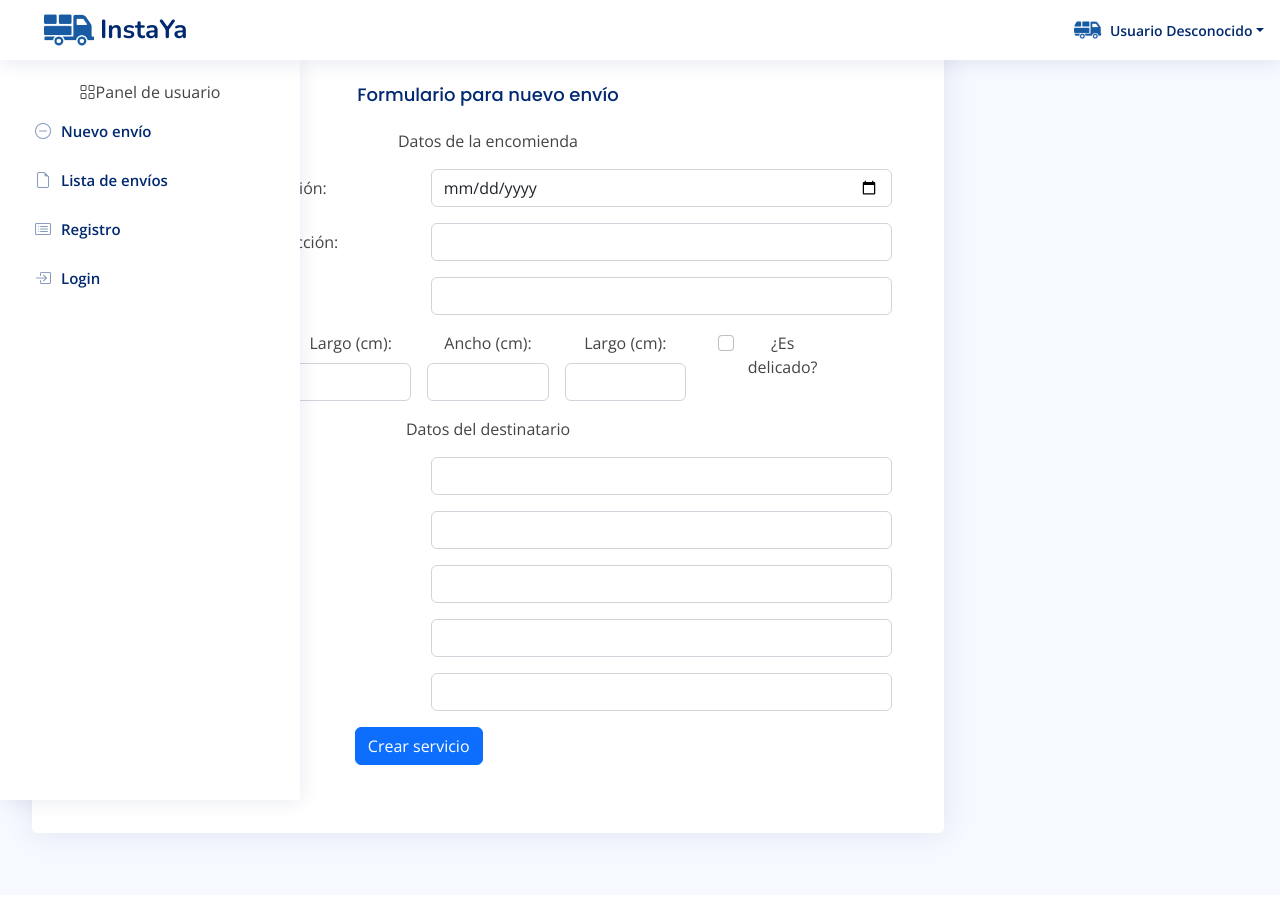
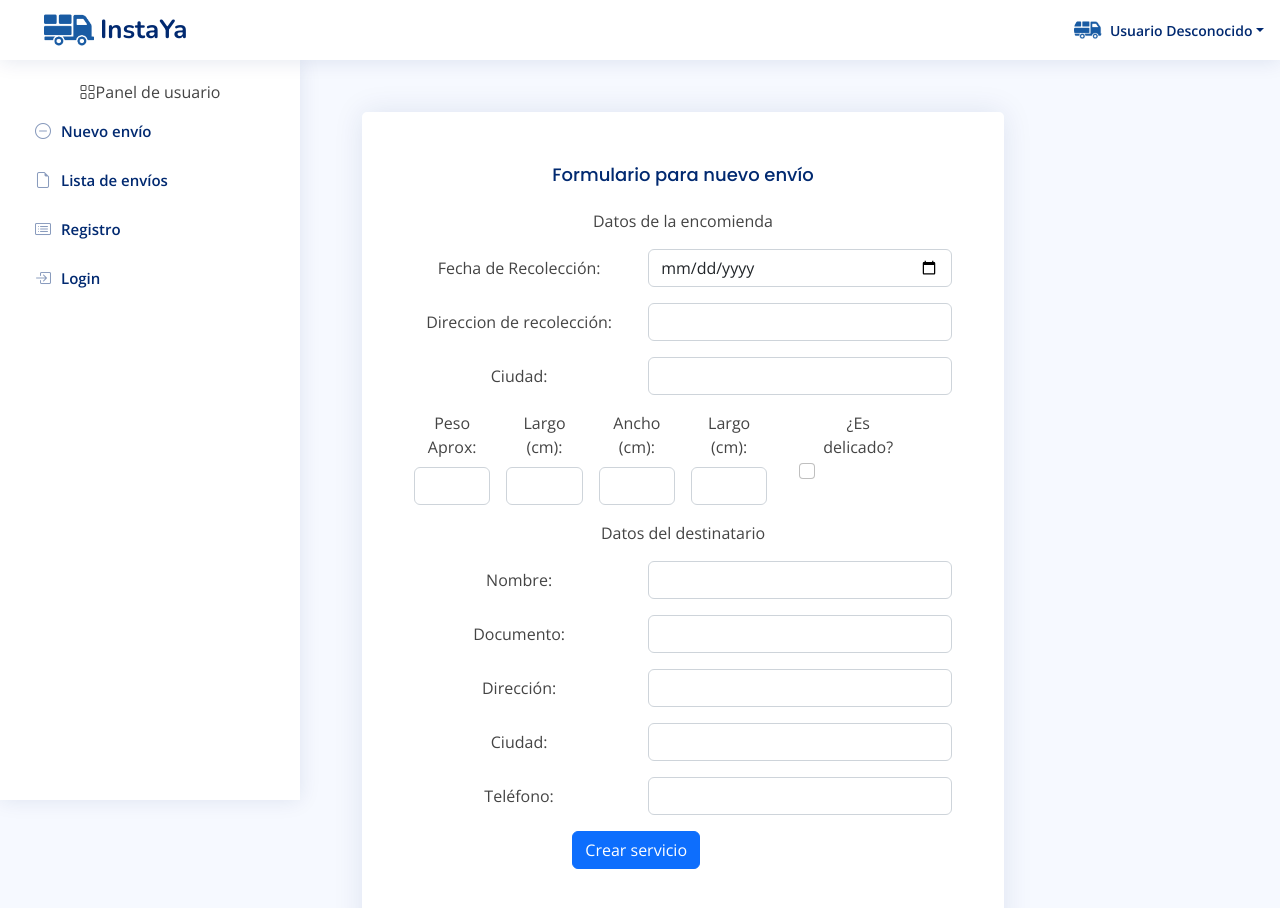
Before and after one commit to Mottaric/Ciclo4, a React (Vite) app: page /nuevoenvio in a window 1280 px wide. Shown: the top 908 px of the page. Built offline with nearby package versions, Linux system fonts and the light colour scheme.

Commit message:
Arreglo centrado de Nuevo Envio

```diff
--- a/src/Components/formNuevoEnvio.jsx
+++ b/src/Components/formNuevoEnvio.jsx
@@ -1,7 +1,9 @@
 export function FormNuevoEnvio(){
     return (
         <>
-            <div className="col-sm-9">
+        <main id="main" className="main">
+            <section className="section dashboard">
+                <div className="col-sm-9">
 
                         <div className="card">
                             <div className="card-body">
@@ -29,7 +31,7 @@ export function FormNuevoEnvio(){
                                     </div>
                                 </div>
                                 <div className="row g-3 mb-3">
-                                    <div className="col-md-3">
+                                    <div className="col-md-2">
                                         <label className="form-label">Peso Aprox:</label>
                                         <input type="text" className="form-control" id=""  />
                                     </div>
@@ -104,7 +106,9 @@ export function FormNuevoEnvio(){
 
                             </div>
                         </div>
-            </div>
+                </div>
+            </section>
+        </main>
         </>
         )
 }
```
